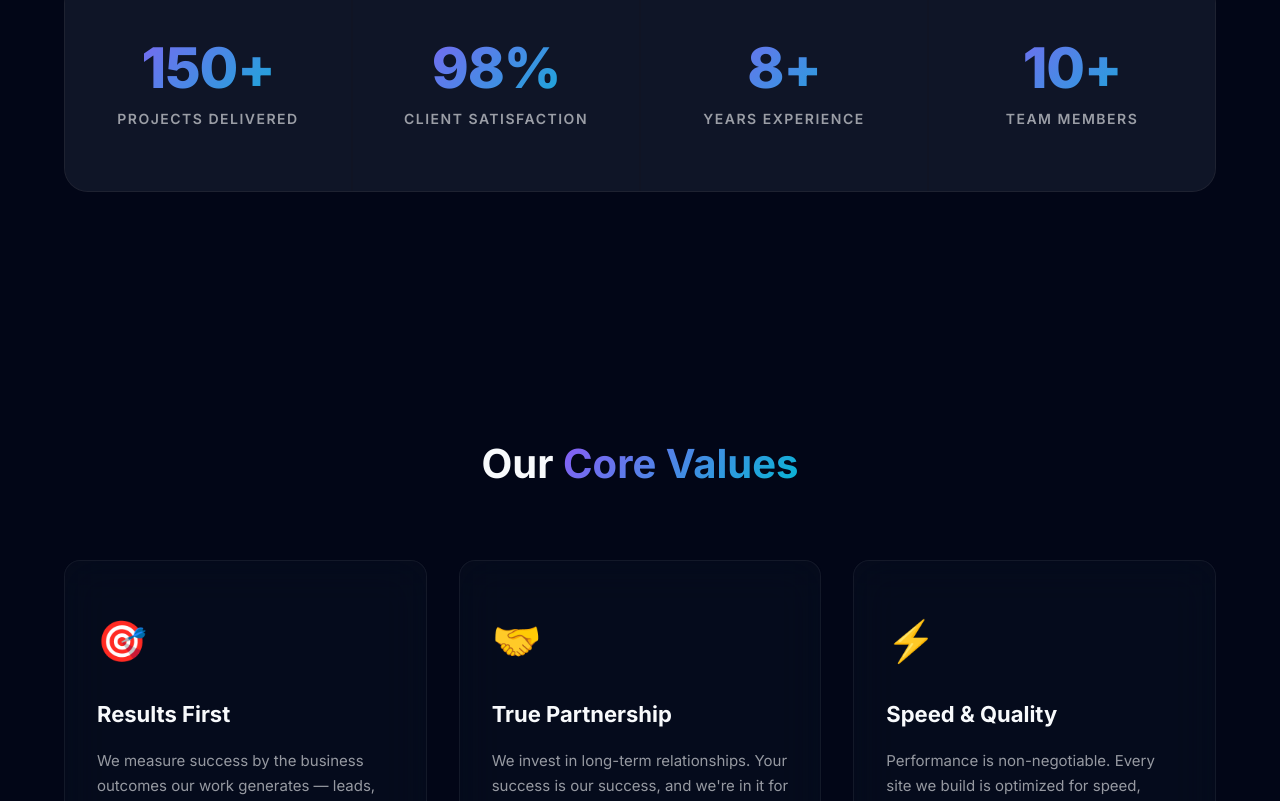
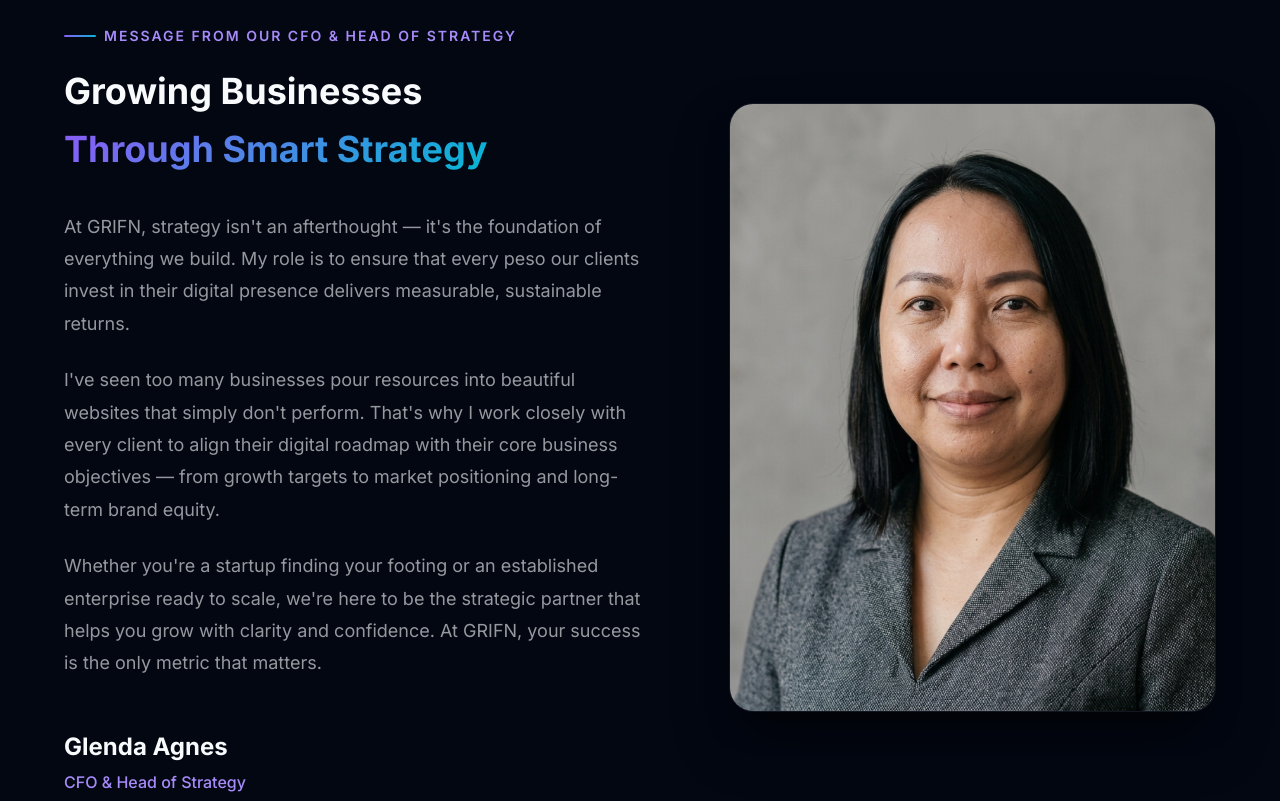
Before and after one commit to geekguru316-svg/GrifnWebsite, a Next.js app: page /about in a window 1280 px wide. Shown: the part 2179-2980 px from the top of the page. Built offline with nearby package versions, Linux system fonts and the light colour scheme.

Commit message:
Add Glenda Agnes CFO message section on About page

```diff
--- a/app/about/page.tsx
+++ b/app/about/page.tsx
@@ -114,6 +114,54 @@ export default function About() {
                 <div className="founder-signature">
                   <div className="founder-name">Arjun Haincadto</div>
                   <div className="founder-title">Founder & Lead Developer</div>
+                </div>
+              </div>
+            </ScrollReveal>
+          </div>
+        </div>
+      </section>
+
+      {/* CFO's Message — Glenda Agnes */}
+      <section className="founder-section" style={{ background: 'var(--bg-secondary)' }}>
+        <div className="container">
+          <div className="founder-grid" style={{ direction: 'rtl' }}>
+            <ScrollReveal direction="right">
+              <div className="founder-image-container" style={{ direction: 'ltr' }}>
+                <div className="founder-image-bg"></div>
+                <img
+                  src="/team/glenda-agnes.png"
+                  alt="Glenda Agnes - CFO & Head of Strategy at GRIFN"
+                  className="founder-image"
+                  style={{ objectPosition: 'top center' }}
+                />
+              </div>
+            </ScrollReveal>
+
+            <ScrollReveal direction="left">
+              <div className="founder-content" style={{ direction: 'ltr' }}>
+                <span className="section-label" style={{ marginBottom: 16 }}>Message from our CFO & Head of Strategy</span>
+                <h2>Growing Businesses <br/><span className="gradient-text">Through Smart Strategy</span></h2>
+                <div className="founder-letter">
+                  <p>
+                    At GRIFN, strategy isn&apos;t an afterthought — it&apos;s the foundation of everything we
+                    build. My role is to ensure that every peso our clients invest in their digital
+                    presence delivers measurable, sustainable returns.
+                  </p>
+                  <p>
+                    I&apos;ve seen too many businesses pour resources into beautiful websites that simply
+                    don&apos;t perform. That&apos;s why I work closely with every client to align their digital
+                    roadmap with their core business objectives — from growth targets to market
+                    positioning and long-term brand equity.
+                  </p>
+                  <p>
+                    Whether you&apos;re a startup finding your footing or an established enterprise ready
+                    to scale, we&apos;re here to be the strategic partner that helps you grow with clarity
+                    and confidence. At GRIFN, your success is the only metric that matters.
+                  </p>
+                </div>
+                <div className="founder-signature">
+                  <div className="founder-name">Glenda Agnes</div>
+                  <div className="founder-title">CFO &amp; Head of Strategy</div>
                 </div>
               </div>
             </ScrollReveal>
@@ -267,8 +315,8 @@ export default function About() {
                 >
                 </div>
                 <h3>Glenda Agnes</h3>
-                <div className="role">Head of Strategy</div>
-                <p>Digital strategist focused on SEO and growth for businesses in Cebu.</p>
+                <div className="role">CFO &amp; Head of Strategy</div>
+                <p>Strategic financial leader driving growth, digital ROI, and long-term brand equity for GRIFN clients.</p>
               </div>
             </div>
           </ScrollReveal>
```
